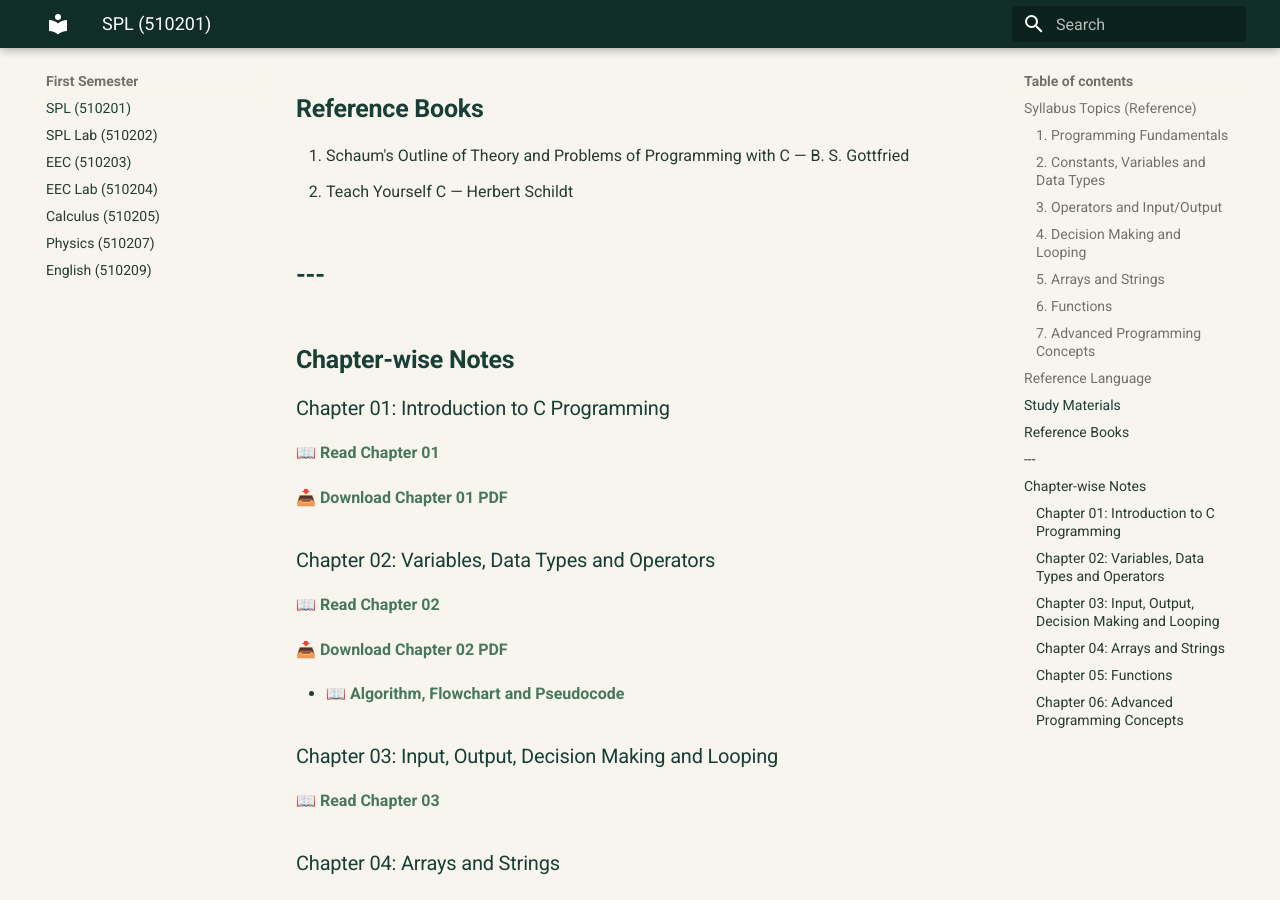
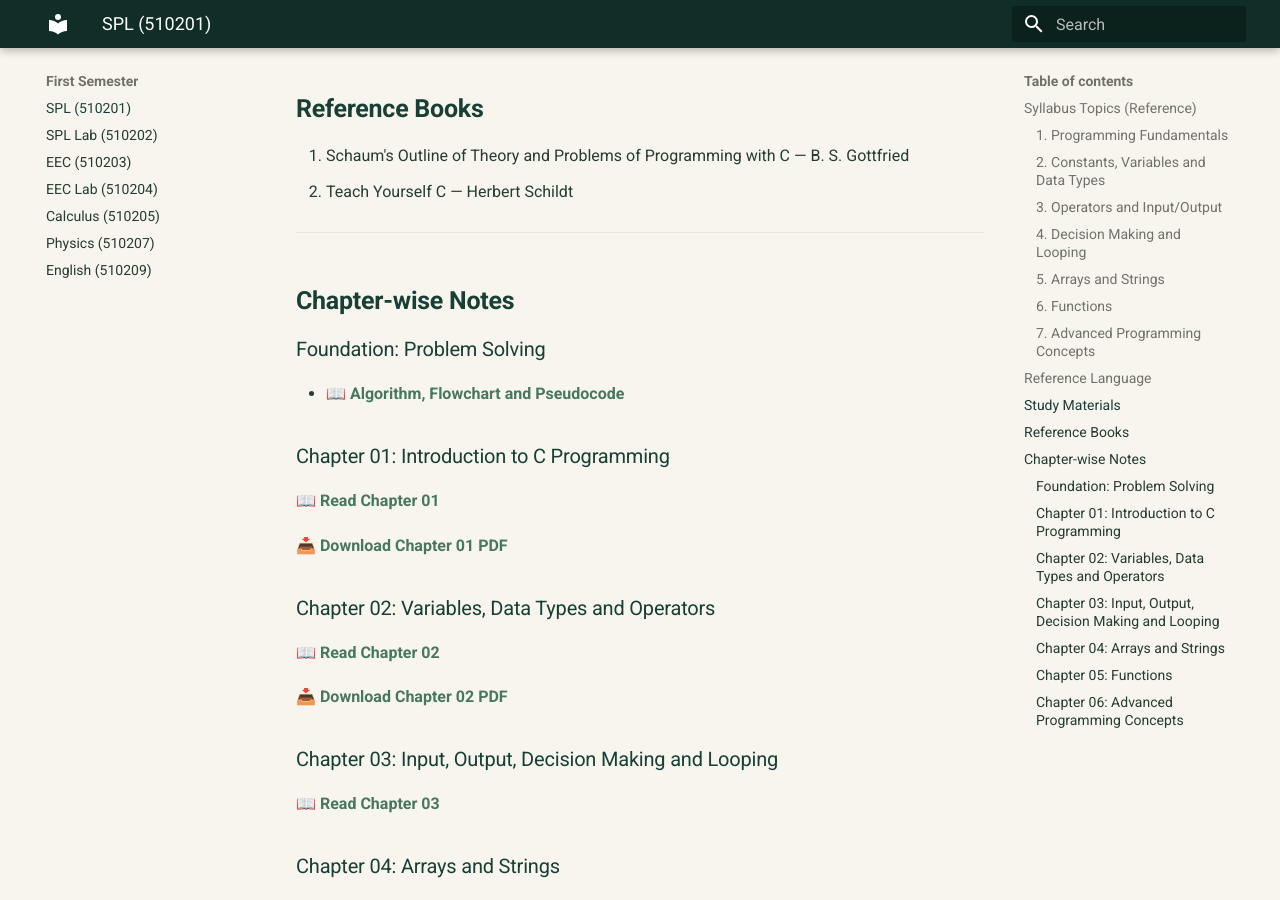
Before and after one commit to taimiyatahsin0-png/nu-cse-notes-store, an MkDocs documentation site: the page built from docs/subjects/spl/index.md, in a window 1280 px wide and 900 px high, scrolled down 2335 px. Built offline with MkDocs 1.6.1 and Material for MkDocs 9.7.7, drawn with Linux system fonts in a browser that asks for light colours.

Commit message:
Clean SPL index and place algorithm note under foundation

```diff
--- a/docs/subjects/spl/index.md
+++ b/docs/subjects/spl/index.md
@@ -68,8 +68,12 @@ C Programming Language
 2. Teach Yourself C — Herbert Schildt
 
 ---
----
+
 ## Chapter-wise Notes
+
+### Foundation: Problem Solving
+
+- [📖 Algorithm, Flowchart and Pseudocode](algorithm-flowchart-pseudocode.md)
 
 ### Chapter 01: Introduction to C Programming
 
```
Also changed, not shown: other parts of docs/subjects/spl/index.md (+0 -2 lines).
